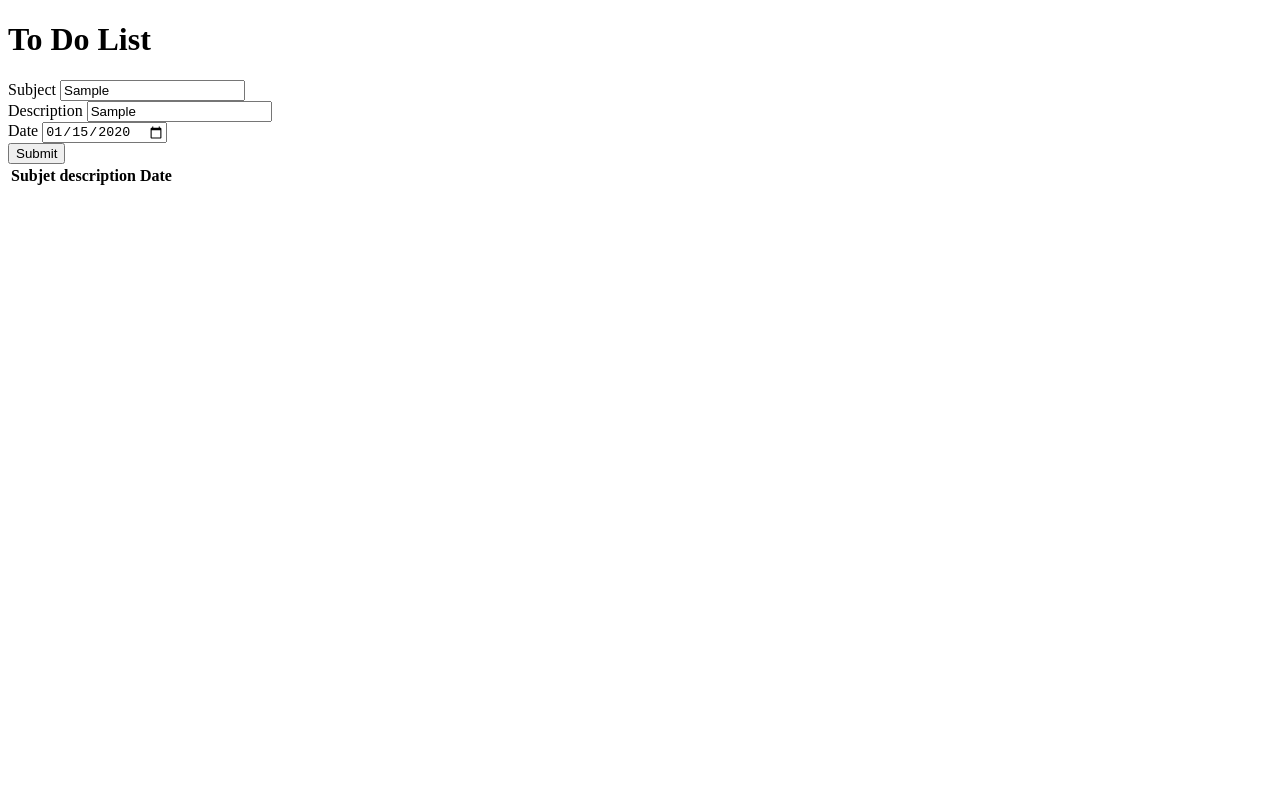
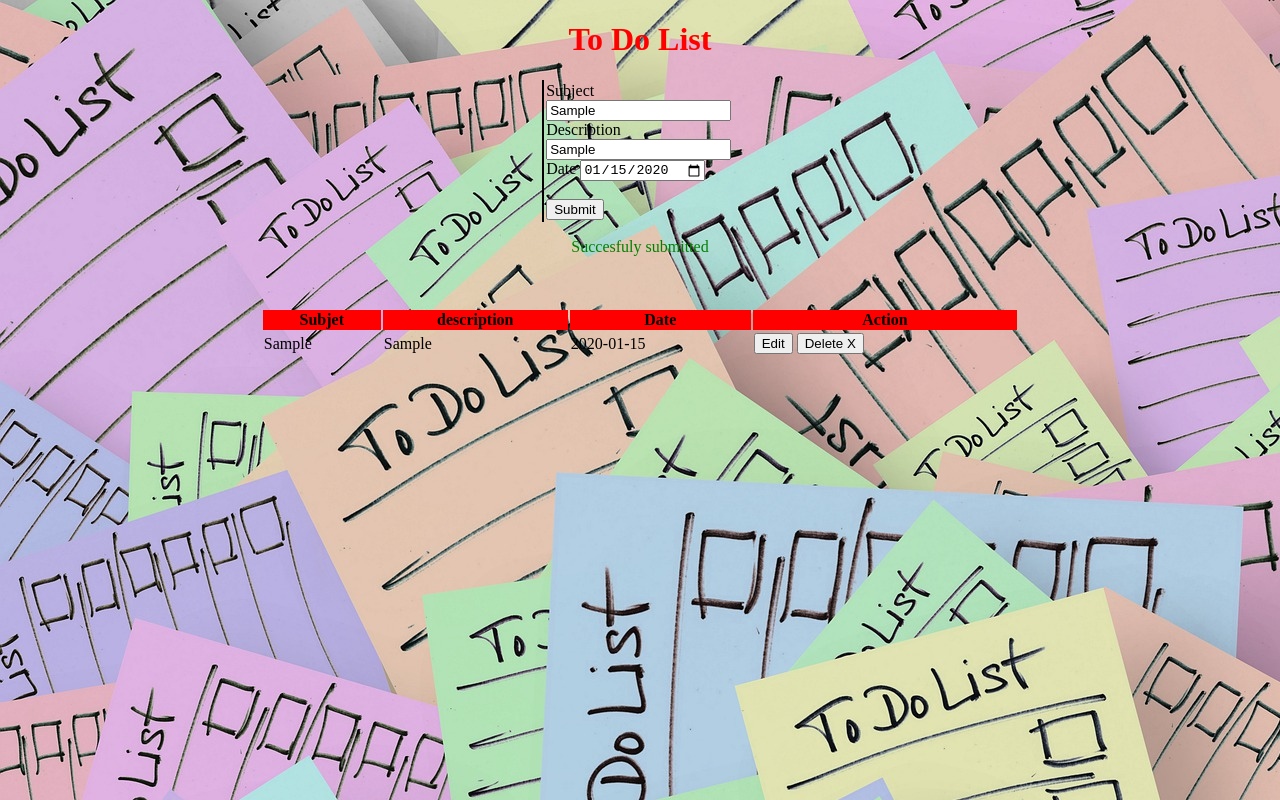
Before and after one commit to NosiphiwoB/To-do-list, a plain HTML site: page index.html in a window 1280 px wide. Both pictures are taken after typing "Sample", "Sample", "2020-01-15" into the empty fields and a click on the button "Submit". Drawn offline with Linux system fonts and the light colour scheme.

Commit message:
To do list

```diff
--- a/index.css
+++ b/index.css
@@ -0,0 +1,32 @@
+body{
+background-image: url('./assets/lists-g266320cf6_1920.jpg');
+}
+
+
+#form {
+margin:auto;
+width: 15%;
+border-left: 2px solid black;
+border-bottom: 2px solid balck;
+padding: 2px;
+}
+
+#header {
+    color: red;
+    text-align: center;
+}
+
+
+#table {
+    width: 60%;
+    margin: auto;
+
+}
+
+    thead{
+       background-color:red;
+    }
+
+    #msg {
+        text-align: center;
+    }
--- a/index.html
+++ b/index.html
@@ -5,10 +5,13 @@
     <meta http-equiv="X-UA-Compatible" content="IE=edge" />
     <meta name="viewport" content="width=device-width, initial-scale=1.0" />
     <title>TO-DO-LIST</title>
+    <link rel="stylesheet" href="./index.css">
   </head>
+
+
   <body>
-    <h1>To Do List</h1>
-    <form>
+    <h1 id="header">To Do List</h1>
+    <form id="form">
       <div>
         <label>Subject</label>
         <input id="subject"  type="text" />
@@ -20,23 +23,37 @@
       <label>Date</label>
         <input id="date" type="date" />
       </div>
+      <br>
+      <br>
+
       <div>
         <button onclick="mySubmit(event)">Submit</button>
       </div>
     </form>
+    <div id="msg"></div>
+<br>
+<br>
 
-    <table>
+<div>
+    <table id="table">
 <thead>
 <tr>
     <th>Subjet</th>
     <th>description</th>
     <th>Date</th>
+    <th>Action</th>
+
 </tr>
 
 </thead>
+<tbody>
+  <tr id="tbody"></tr>
 
+</tbody>
 
     </table>
+  </div>
+
 
     <script src="./index.js"></script>
   </body>
--- a/index.js
+++ b/index.js
@@ -1,15 +1,40 @@
+let formData = []
+
 const mySubmit = (event) => {
   event.preventDefault();
   let subject = document.getElementById("subject").value;
   let description = document.getElementById("description").value;
   let date = document.getElementById("date").value;
-if(subject === "" &&description){
+
+  if ((subject, description, date)) {
+    document.getElementById(
+      "msg"
+    ).innerHTML = `<p style="color:green;">Succesfuly submitted</p>`;
+    myDisplay()
+  } else {
+    document.getElementById(
+      "msg"
+    ).innerHTML = `<p style="color:red;">Fill all the required fields</p>`;
+  }
+};
+
+const myDisplay = () => {
+let formDataValue = {subject:subject.value, description:description.value, date:date.value}
+formData.push(formDataValue)
+localStorage.setItem('user', JSON.stringify(formData));
+ var output = JSON.parse(localStorage.getItem("user"));
+ output.forEach(function(element){
+   document.getElementById("tbody").innerHTML +=`
+   <td>${element.subject}</td>
+   <td>${element.description}</td>
+   <td>${element.date}</td>
+   <td><button onclick="myEdit()">Edit</button>
+   <button onclick="myDelete()">Delete X</button></td>
 
 
+   ` ;
 
-}else{
+ })
 
 
 }
-  console.log(subject, "Description", description, "Date", date);
-};
```
Also changed, not shown: assets/lists-g266320cf6_1920.jpg (added).
